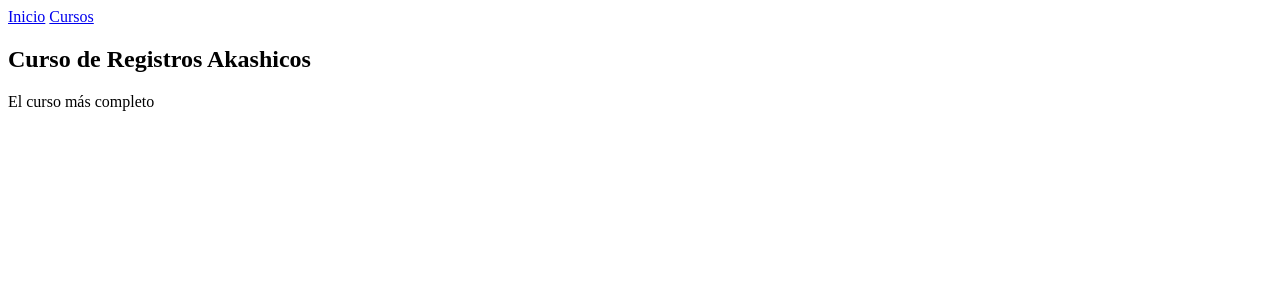
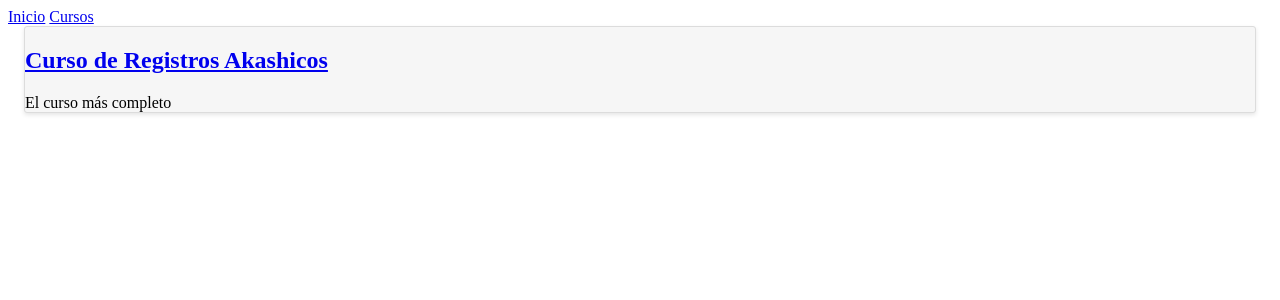
Before and after one commit to dmcorrales/python-django, a Django app: page /courses/ in a window 1280 px wide. Shown: the top 300 px of the page. Run offline with Django 3.2, Linux system fonts and the light colour scheme; data comes from the database, SQL or seed files in the repository.

Commit message:
namespaces

```diff
--- a/courses/templates/courses/course_list.html
+++ b/courses/templates/courses/course_list.html
@@ -3,8 +3,14 @@
 {% block title %}Listado de cursos{% endblock %}
 
 {% block content %}
-    {% for course in courses %}
-        <h2>{{ course.title }}</h2>
-        <p>{{ course.description }}</p>
-    {% endfor %}
+    <div class="cards">
+        {% for course in courses %}
+            <div class="card">
+                <head><a href="{% url 'courses:course_detail' pk=course.pk %}"><h2>{{ course.title }}</h2></a></head>
+                <div class="card-body">
+                    {{ course.description }}
+                </div>
+            </div>
+        {% endfor %}
+    </div>
 {% endblock %}
--- a/courses/urls.py
+++ b/courses/urls.py
@@ -1,8 +1,10 @@
 from django.urls import path, include
 from . import views
 
+app_name = 'courses'
+
 urlpatterns = [
     path('', views.course_list, name='course_list'),
-    path('<int:pk>/', views.course_detail),
+    path('<int:pk>/', views.course_detail,  name='course_detail'),
     path('<int:course_pk>/<int:lesson_pk>/', views.lesson_detail),
 ]
--- a/project/templates/layout.html
+++ b/project/templates/layout.html
@@ -11,7 +11,7 @@
     <div class="site_container">
         <nav>
             <a href="{% url 'home' %}">Inicio</a>
-            <a href="{% url 'course_list' %}">Cursos</a>
+            <a href="{% url 'courses:course_list' %}">Cursos</a>
         </nav>
         {% block content %}{% endblock %}
     </div>
```
